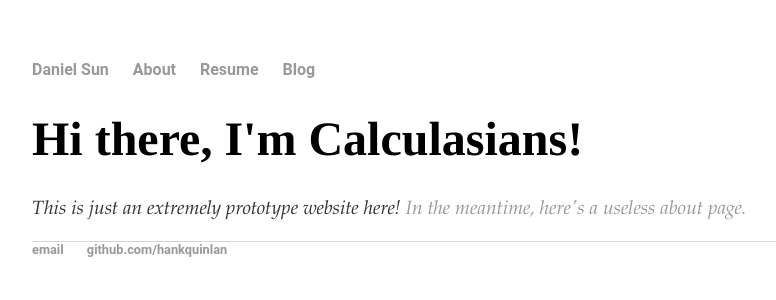
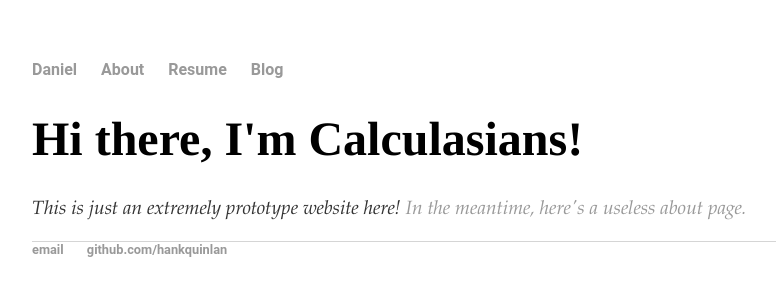
Before and after one commit to Calculasians/calculasians.github.io, a Jekyll site: the page built from index.html, in a window 1280 px wide. Shown: the top 300 px of the page, without its empty margins (160-936 px from the left). Built offline with Jekyll 4.4.1, drawn with Linux system fonts in a browser that asks for light colours.

Commit message:
Update default.html

```diff
--- a/_layouts/default.html
+++ b/_layouts/default.html
@@ -8,7 +8,7 @@
 		<body>
 			<nav>
 	    		<ul>
-	        		<li><a href="/">Daniel Sun</a></li>
+	        		<li><a href="/">Daniel</a></li>
 		        	<li><a href="/about">About</a></li>
 	        		<li><a href="/resume">Resume</a></li>
 	        		<li><a href="/blog">Blog</a></li>
```
